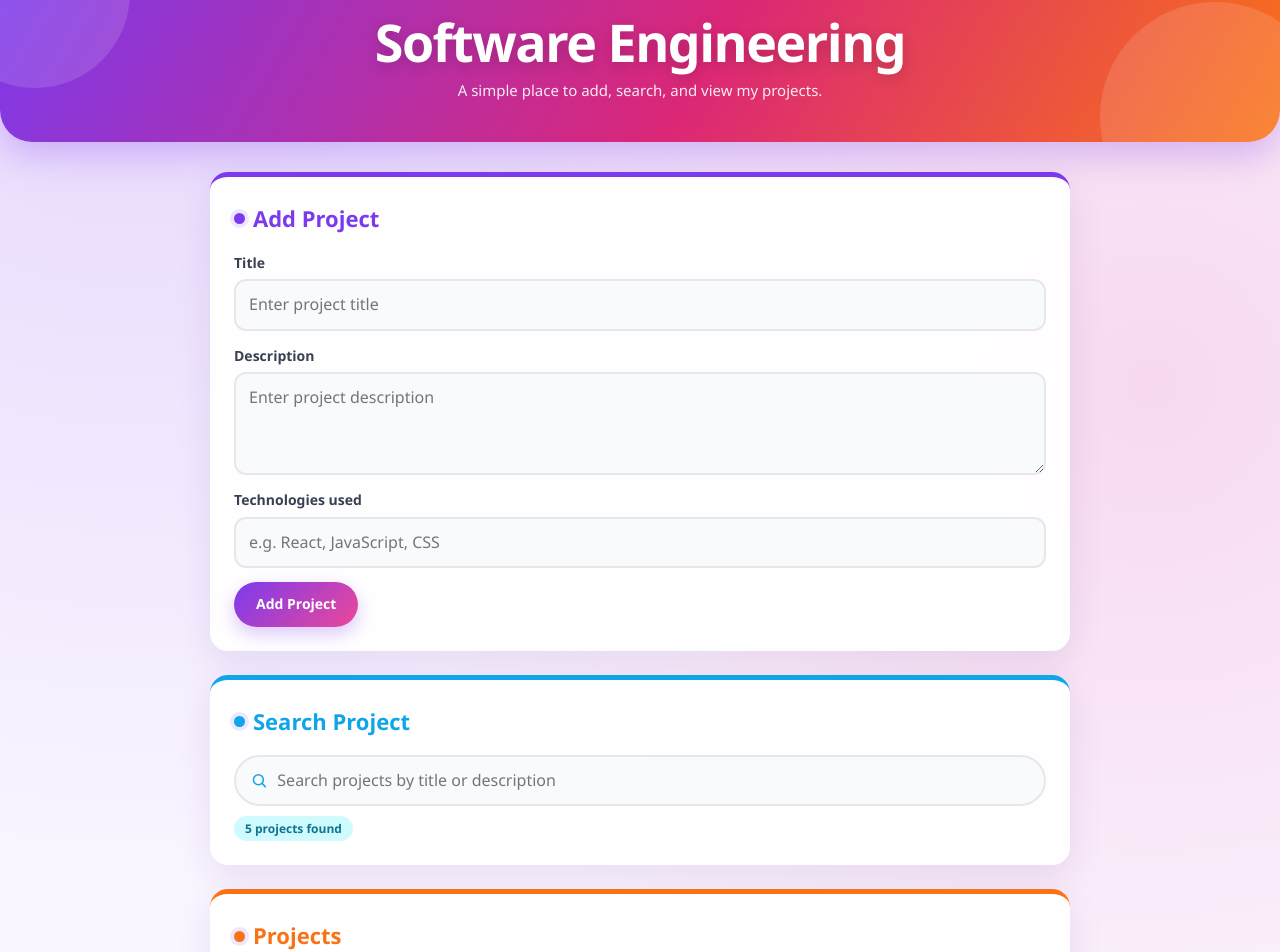
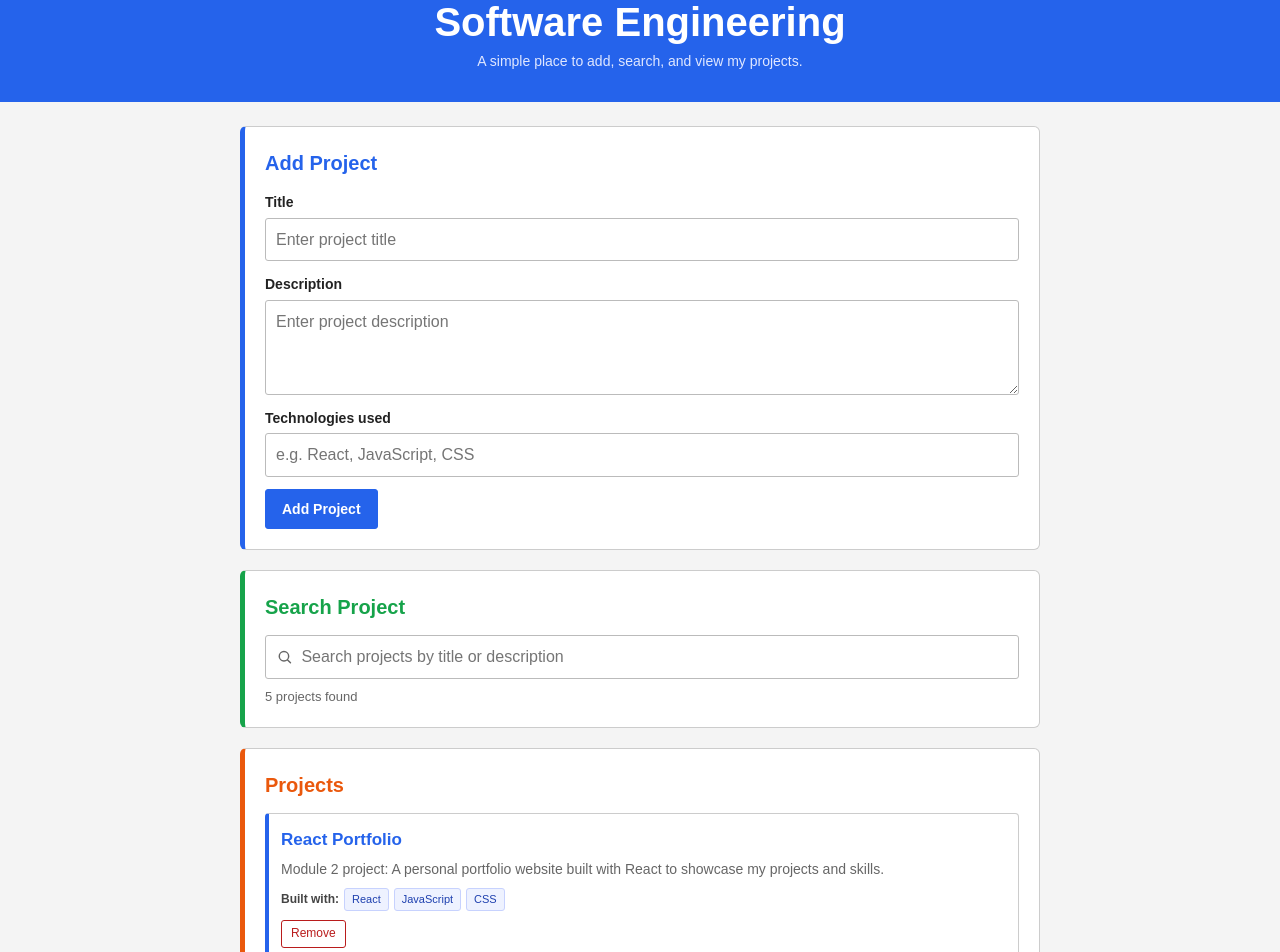
Before and after one commit to angelwaweru05-code/Single-Page-Application, a React (Vite) app: page / in a window 1280 px wide. Shown: the part 32-984 px from the top of the page. Built offline with nearby package versions, Linux system fonts and the light colour scheme.

Commit message:
Simplify styling for beginner student look

```diff
--- a/src/styles/index.css
+++ b/src/styles/index.css
@@ -1,18 +1,16 @@
-/* ---------- Global styles ---------- */
+/* ---------- Basic page styles ---------- */
 
 :root {
-  --purple: #7c3aed;
-  --pink: #ec4899;
-  --orange: #f97316;
   --blue: #2563eb;
-  --sky: #0ea5e9;
-  --text: #1f2937;
-  --muted: #6b7280;
-  --border: #e5e7eb;
+  --blue-dark: #1e40af;
+  --green: #16a34a;
+  --orange: #ea580c;
+  --text: #222222;
+  --muted: #666666;
+  --border: #cccccc;
+  --background: #f4f4f4;
   --white: #ffffff;
-  --red: #dc2626;
-  --radius: 18px;
-  --shadow: 0 12px 35px rgba(76, 29, 149, 0.1);
+  --red: #b91c1c;
 }
 
 *,
@@ -21,21 +19,12 @@
   box-sizing: border-box;
 }
 
-html {
-  scroll-behavior: smooth;
-}
-
 body {
   margin: 0;
-  min-height: 100vh;
-  font-family: "Segoe UI", Tahoma, Geneva, Verdana, sans-serif;
+  font-family: Arial, Helvetica, sans-serif;
   line-height: 1.6;
   color: var(--text);
-  background:
-    radial-gradient(circle at 10% 0%, rgba(124, 58, 237, 0.16), transparent 38%),
-    radial-gradient(circle at 90% 20%, rgba(236, 72, 153, 0.16), transparent 38%),
-    radial-gradient(circle at 50% 100%, rgba(249, 115, 22, 0.14), transparent 42%),
-    #faf5ff;
+  background: var(--background);
 }
 
 button,
@@ -56,7 +45,7 @@ p {
 }
 
 .container {
-  width: min(calc(100% - 32px), 860px);
+  width: min(calc(100% - 32px), 800px);
   margin: 0 auto;
 }
 
@@ -76,10 +65,8 @@ p {
   position: absolute;
   top: 8px;
   left: 8px;
-  z-index: 10;
-  padding: 8px 14px;
-  border-radius: 999px;
-  background: var(--orange);
+  padding: 8px 12px;
+  background: var(--blue);
   color: var(--white);
   transform: translateY(-150%);
 }
@@ -88,124 +75,81 @@ p {
   transform: translateY(0);
 }
 
-/* ---------- Page header and footer ---------- */
+/* ---------- Header and footer ---------- */
 
 .site-header {
-  position: relative;
-  overflow: hidden;
-  padding: 44px 0 40px;
-  border-radius: 0 0 32px 32px;
-  background: linear-gradient(120deg, #7c3aed, #db2777 55%, #f97316);
-  box-shadow: 0 14px 35px rgba(124, 58, 237, 0.28);
+  padding: 30px 0;
+  background: var(--blue);
   color: var(--white);
   text-align: center;
 }
 
-.site-header::before,
-.site-header::after {
-  position: absolute;
-  border-radius: 50%;
-  background: rgba(255, 255, 255, 0.13);
-  content: "";
-}
-
-.site-header::before {
-  top: -70px;
-  left: -60px;
-  width: 190px;
-  height: 190px;
-}
-
-.site-header::after {
-  right: -50px;
-  bottom: -90px;
-  width: 230px;
-  height: 230px;
-}
-
-.site-header .container {
-  position: relative;
-  z-index: 1;
-}
-
 .site-header h1 {
-  font-size: 52px;
-  font-weight: 800;
-  line-height: 1.15;
-  letter-spacing: -1.5px;
-  text-shadow: 0 3px 14px rgba(0, 0, 0, 0.18);
+  font-size: 40px;
+  font-weight: bold;
+  line-height: 1.2;
 }
 
 .site-header p {
-  margin-top: 6px;
-  font-size: 15px;
-  color: rgba(255, 255, 255, 0.9);
+  margin-top: 4px;
+  font-size: 14px;
+  color: #e0e7ff;
 }
 
 .page-main {
-  padding: 30px 0;
-}
-
-.panel {
-  margin-bottom: 24px;
-  padding: 24px;
-  border-top: 5px solid var(--panel-accent, var(--purple));
-  border-radius: var(--radius);
-  background: rgba(255, 255, 255, 0.94);
-  box-shadow: var(--shadow);
-  animation: fade-up 450ms ease both;
-}
-
-.panel:nth-of-type(1) {
-  --panel-accent: var(--purple);
-}
-
-.panel:nth-of-type(2) {
-  --panel-accent: var(--sky);
-}
-
-.panel:nth-of-type(3) {
-  --panel-accent: var(--orange);
-}
-
-.panel h2 {
-  display: flex;
-  align-items: center;
-  gap: 8px;
-  margin-bottom: 16px;
-  font-size: 22px;
-  font-weight: 800;
-  color: var(--panel-accent, var(--purple));
-}
-
-.panel h2::before {
-  display: inline-block;
-  width: 11px;
-  height: 11px;
-  border-radius: 50%;
-  background: var(--panel-accent, var(--purple));
-  box-shadow: 0 0 0 4px rgba(124, 58, 237, 0.12);
-  content: "";
+  padding: 24px 0;
 }
 
 .site-footer {
-  margin-top: 32px;
-  padding: 30px 0;
-  border-radius: 32px 32px 0 0;
-  background: linear-gradient(120deg, #1e1b4b, #4c1d95, #831843);
+  margin-top: 24px;
+  padding: 20px 0;
+  background: #333333;
   color: var(--white);
   text-align: center;
 }
 
 .site-footer p {
   font-size: 13px;
-  color: rgba(255, 255, 255, 0.75);
+  color: #dddddd;
 }
 
-.site-footer p:first-child {
-  font-size: 16px;
-  font-weight: 700;
-  color: var(--white);
+/* ---------- Page sections ---------- */
+
+.panel {
+  margin-bottom: 20px;
+  padding: 20px;
+  border: 1px solid var(--border);
+  border-radius: 6px;
+  background: var(--white);
+}
+
+.panel:nth-of-type(1) {
+  border-left: 5px solid var(--blue);
+}
+
+.panel:nth-of-type(2) {
+  border-left: 5px solid var(--green);
+}
+
+.panel:nth-of-type(3) {
+  border-left: 5px solid var(--orange);
+}
+
+.panel h2 {
+  margin-bottom: 12px;
+  font-size: 20px;
+}
+
+.panel:nth-of-type(1) h2 {
+  color: var(--blue);
+}
+
+.panel:nth-of-type(2) h2 {
+  color: var(--green);
+}
+
+.panel:nth-of-type(3) h2 {
+  color: var(--orange);
 }
 
 /* ---------- Add project form ---------- */
@@ -213,205 +157,161 @@ p {
 .project-form {
   display: flex;
   flex-direction: column;
-  gap: 14px;
+  gap: 12px;
 }
 
 .form-field {
   display: flex;
   flex-direction: column;
-  gap: 5px;
+  gap: 4px;
 }
 
 .form-field label {
   font-size: 14px;
-  font-weight: 700;
-  color: #374151;
+  font-weight: bold;
 }
 
 .form-field input,
 .form-field textarea {
   width: 100%;
-  padding: 11px 13px;
-  border: 2px solid var(--border);
-  border-radius: 12px;
+  padding: 8px 10px;
+  border: 1px solid #bbbbbb;
+  border-radius: 3px;
   outline: none;
-  background: #f9fafb;
-  transition:
-    border-color 180ms ease,
-    box-shadow 180ms ease,
-    background-color 180ms ease;
+  background: var(--white);
 }
 
 .form-field input:focus,
 .form-field textarea:focus {
-  border-color: var(--purple);
-  background: var(--white);
-  box-shadow: 0 0 0 4px rgba(124, 58, 237, 0.13);
+  border-color: var(--blue);
 }
 
 .form-field textarea {
-  min-height: 96px;
+  min-height: 90px;
   resize: vertical;
 }
 
 .button {
   align-self: flex-start;
-  padding: 11px 22px;
-  border: 0;
-  border-radius: 999px;
-  background: linear-gradient(135deg, var(--purple), var(--pink));
-  box-shadow: 0 7px 18px rgba(124, 58, 237, 0.28);
+  padding: 8px 16px;
+  border: 1px solid var(--blue);
+  border-radius: 3px;
+  background: var(--blue);
   color: var(--white);
   font-size: 14px;
-  font-weight: 700;
-  transition:
-    transform 180ms ease,
-    box-shadow 180ms ease;
+  font-weight: bold;
 }
 
 .button:hover {
-  transform: translateY(-2px);
-  box-shadow: 0 10px 22px rgba(124, 58, 237, 0.36);
+  border-color: var(--blue-dark);
+  background: var(--blue-dark);
 }
 
 .form-error {
-  padding: 9px 12px;
-  border-left: 4px solid var(--red);
-  border-radius: 8px;
-  background: #fee2e2;
+  padding: 8px 10px;
+  border: 1px solid #fca5a5;
+  border-radius: 3px;
+  background: #fef2f2;
   font-size: 13px;
-  color: #991b1b;
+  color: var(--red);
 }
 
-/* ---------- Search ---------- */
+/* ---------- Search box ---------- */
 
 .search-area {
   display: flex;
   flex-direction: column;
-  gap: 10px;
+  gap: 8px;
 }
 
 .search-field {
   display: flex;
   align-items: center;
-  gap: 9px;
-  padding: 0 14px;
-  border: 2px solid var(--border);
-  border-radius: 999px;
-  background: #f9fafb;
-  transition:
-    border-color 180ms ease,
-    box-shadow 180ms ease,
-    background-color 180ms ease;
+  gap: 8px;
+  padding: 0 10px;
+  border: 1px solid #bbbbbb;
+  border-radius: 3px;
+  background: var(--white);
 }
 
 .search-field:focus-within {
-  border-color: var(--sky);
-  background: var(--white);
-  box-shadow: 0 0 0 4px rgba(14, 165, 233, 0.13);
+  border-color: var(--blue);
 }
 
 .search-field__icon {
-  width: 19px;
-  height: 19px;
-  color: var(--sky);
+  width: 18px;
+  height: 18px;
+  color: var(--muted);
 }
 
 .search-field input {
   width: 100%;
-  padding: 11px 0;
+  padding: 8px 0;
   border: 0;
   outline: 0;
   background: transparent;
 }
 
 .search-field__clear {
-  padding: 4px 8px;
+  padding: 2px 6px;
   border: 0;
-  border-radius: 50%;
-  background: #e0f2fe;
-  color: #0369a1;
+  background: transparent;
+  color: var(--muted);
   font-size: 18px;
   line-height: 1;
 }
 
 .search-field__clear:hover {
-  background: var(--sky);
-  color: var(--white);
+  color: var(--text);
 }
 
 .result-count {
-  align-self: flex-start;
-  padding: 3px 11px;
-  border-radius: 999px;
-  background: #cffafe;
-  font-size: 12px;
-  font-weight: 700;
-  color: #0e7490;
+  font-size: 13px;
+  color: var(--muted);
 }
 
-/* ---------- Project list ---------- */
+/* ---------- Project cards ---------- */
 
 .project-list {
   display: grid;
-  gap: 14px;
+  gap: 12px;
 }
 
 .project-card {
-  padding: 16px 18px;
-  border-left: 6px solid var(--card-accent, var(--purple));
-  border-radius: 12px;
-  background: linear-gradient(90deg, #f5f3ff, var(--white) 38%);
-  box-shadow: 0 4px 14px rgba(31, 41, 55, 0.06);
-  transition:
-    transform 180ms ease,
-    box-shadow 180ms ease;
-}
-
-.project-card:nth-child(3n + 1) {
-  --card-accent: var(--purple);
-  background: linear-gradient(90deg, #f5f3ff, var(--white) 38%);
-}
-
-.project-card:nth-child(3n + 2) {
-  --card-accent: var(--sky);
-  background: linear-gradient(90deg, #e0f2fe, var(--white) 38%);
-}
-
-.project-card:nth-child(3n + 3) {
-  --card-accent: var(--orange);
-  background: linear-gradient(90deg, #ffedd5, var(--white) 38%);
+  padding: 12px;
+  border: 1px solid var(--border);
+  border-left: 4px solid var(--blue);
+  border-radius: 4px;
+  background: var(--white);
 }
 
 .project-card:hover {
-  transform: translateY(-3px);
-  box-shadow: 0 10px 24px rgba(31, 41, 55, 0.11);
+  background: #fafafa;
 }
 
 .project-card h3 {
-  font-size: 18px;
-  font-weight: 800;
-  color: var(--card-accent, var(--purple));
+  font-size: 17px;
+  color: var(--blue);
 }
 
 .project-card p {
-  margin-top: 5px;
+  margin-top: 4px;
   font-size: 14px;
-  color: #4b5563;
+  color: var(--muted);
 }
 
 .project-card__tech {
   display: flex;
+  flex-wrap: wrap;
   align-items: center;
-  flex-wrap: wrap;
-  gap: 6px;
-  margin-top: 10px;
+  gap: 5px;
+  margin-top: 8px;
 }
 
 .project-card__tech-label {
   font-size: 12px;
-  font-weight: 700;
-  color: #4b5563;
+  font-weight: bold;
+  color: #444444;
 }
 
 .tech-list {
@@ -424,81 +324,54 @@ p {
 }
 
 .tech-list li {
-  padding: 3px 8px;
-  border-radius: 999px;
-  background: #f3f4f6;
-  color: var(--card-accent, var(--purple));
+  padding: 2px 7px;
+  border: 1px solid #c7d2fe;
+  border-radius: 3px;
+  background: #eef2ff;
+  color: #1e40af;
   font-size: 11px;
-  font-weight: 700;
 }
 
 .project-card__delete {
-  margin-top: 10px;
-  padding: 4px 12px;
-  border: 1px solid #fecaca;
-  border-radius: 999px;
-  background: #fef2f2;
+  margin-top: 9px;
+  padding: 3px 9px;
+  border: 1px solid var(--red);
+  border-radius: 3px;
+  background: var(--white);
   color: var(--red);
   font-size: 12px;
-  font-weight: 700;
 }
 
 .project-card__delete:hover {
-  border-color: var(--red);
   background: var(--red);
   color: var(--white);
 }
 
 .empty-state {
-  padding: 22px;
-  border: 2px dashed #fb923c;
-  border-radius: 12px;
-  background: #fff7ed;
+  padding: 16px;
+  border: 1px dashed #aaaaaa;
+  border-radius: 4px;
+  background: #fafafa;
   text-align: center;
-  color: #9a3412;
+  color: var(--muted);
 }
 
-/* ---------- Animation ---------- */
-
-@keyframes fade-up {
-  from {
-    opacity: 0;
-    transform: translateY(12px);
-  }
-
-  to {
-    opacity: 1;
-    transform: translateY(0);
-  }
-}
-
-/* ---------- Responsive layout ---------- */
+/* ---------- Mobile layout ---------- */
 
 @media (max-width: 600px) {
   .site-header {
-    padding: 34px 0 30px;
-    border-radius: 0 0 24px 24px;
+    padding: 24px 0;
   }
 
   .site-header h1 {
-    font-size: 34px;
-    letter-spacing: -0.8px;
+    font-size: 28px;
   }
 
   .panel {
-    padding: 18px;
+    padding: 16px;
   }
 
   .button {
     width: 100%;
   }
 }
-
-@media (prefers-reduced-motion: reduce) {
-  *,
-  *::before,
-  *::after {
-    animation-duration: 0.01ms !important;
-    transition-duration: 0.01ms !important;
-  }
-}
```
Also changed, not shown: 1 other file (tests, documents, lock files or other folders).
